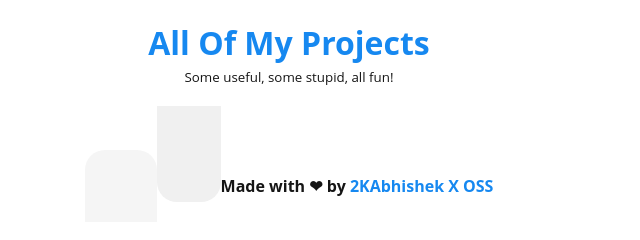
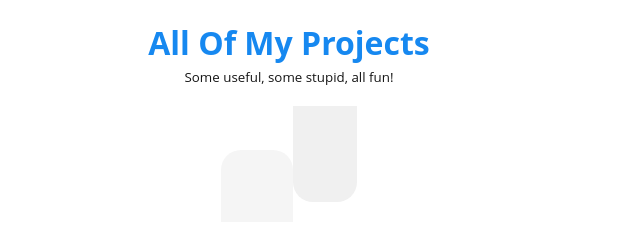
Before and after one commit to MarioCliment/Projects, a plain HTML site: page index.html in a window 1280 px wide. Shown: the whole page, without its empty margins (351-991 px from the left). Drawn offline with nearby package versions, Linux system fonts and the light colour scheme; no server answers.

Commit message:
Update index.html

```diff
--- a/index.html
+++ b/index.html
@@ -5,7 +5,7 @@
     <meta charset="UTF-8" />
     <meta http-equiv="X-UA-Compatible" content="IE=edge" />
     <meta name="viewport" content="width=device-width, initial-scale=1.0" />
-    <title>2KAbhishek's Projects</title>
+    <title>Mario Climent Project's</title>
     <link rel="icon" href="images/favicon.png" type="image/png"/>
     <link rel="stylesheet" href="style.css" />
     <link rel="stylesheet" href="https://cdn.jsdelivr.net/gh/devicons/devicon@v2.15.1/devicon.min.css">
@@ -24,7 +24,6 @@
             <input type="text" class="filter-repos hide" placeholder="Search Projects" />
             <ul class="repo-list"></ul>
         </section>
-        <h4>Made with ❤ by <a href="https://github.com/2KAbhishek/projects">2KAbhishek X OSS</a></h4>
     </main>
 </body>
 
```
